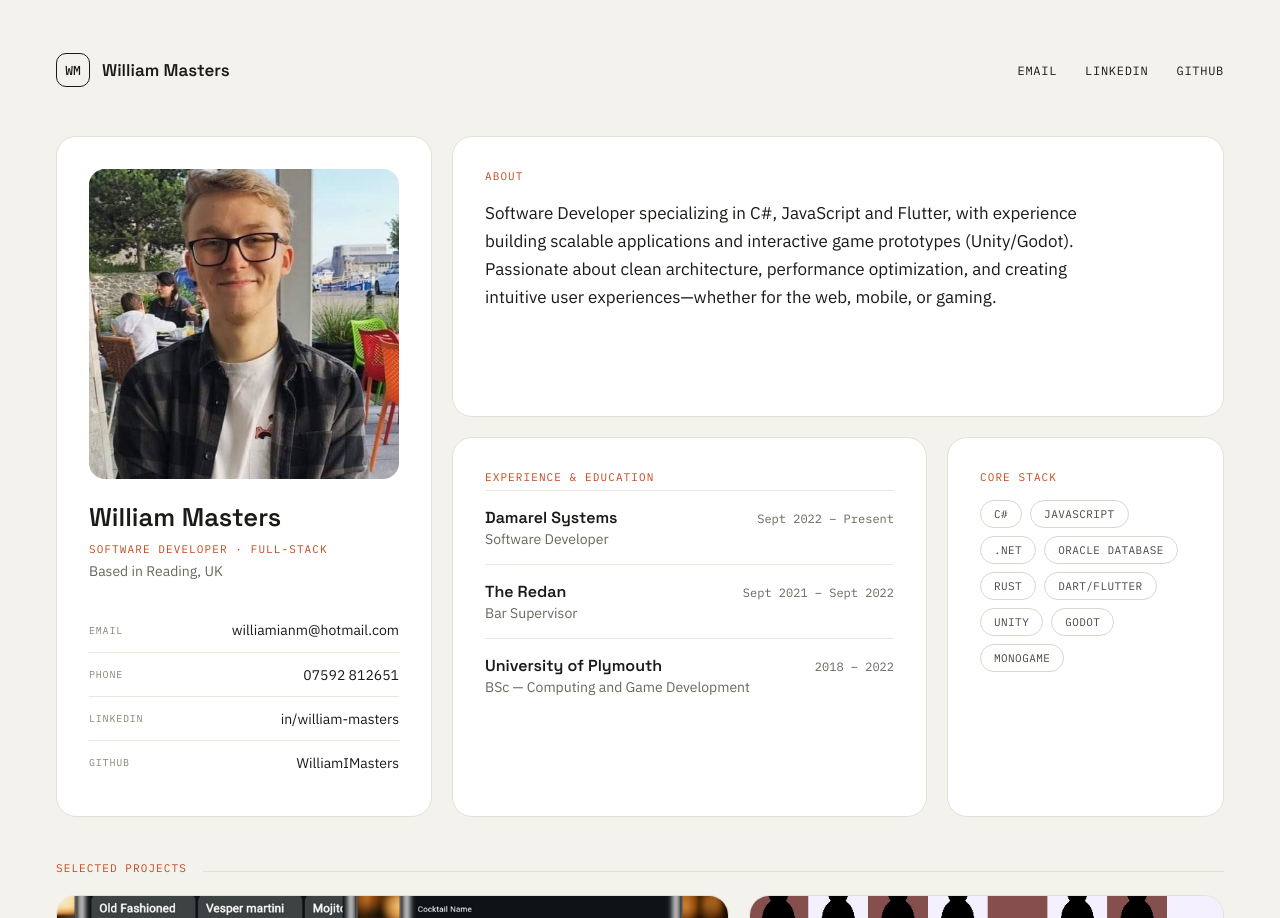
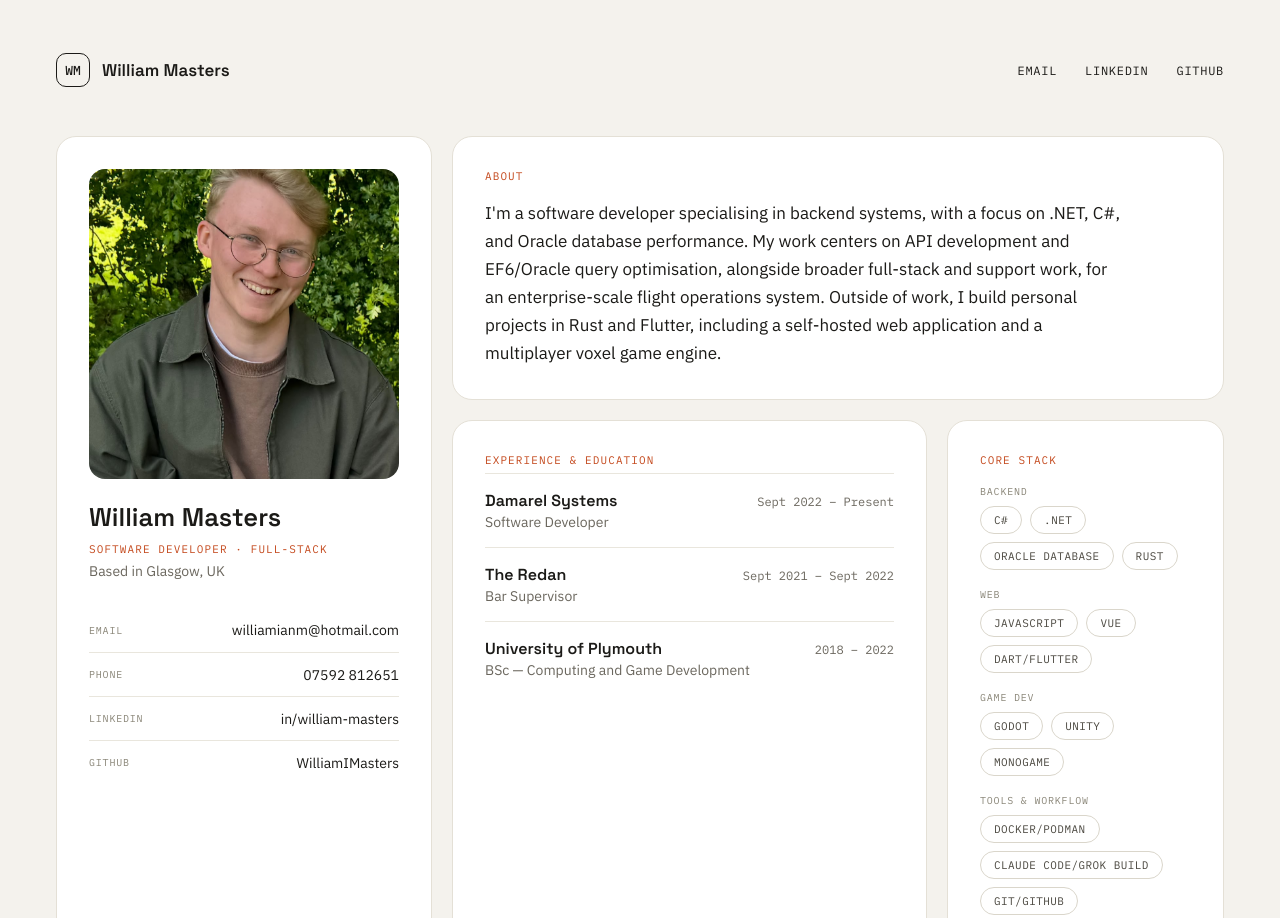
Before and after one commit to WilliamIMasters/williamimasters.github.io, a plain HTML site: page index.html in a window 1280 px wide. Shown: the top 918 px of the page. Drawn offline with Linux system fonts and the light colour scheme.

Commit message:
Update #1

```diff
--- a/css/styles.css
+++ b/css/styles.css
@@ -234,9 +234,22 @@ p { margin: 0; }
   padding: var(--card-padding);
   display: flex;
   flex-direction: column;
+  gap: 18px;
 }
 
-.skills-card .label { margin-bottom: 16px; }
+.skill-group {
+  display: flex;
+  flex-direction: column;
+  gap: 8px;
+}
+
+.skill-group-label {
+  font-size: 10px;
+  letter-spacing: 0.08em;
+  text-transform: uppercase;
+  color: var(--muted-2);
+  margin: 0;
+}
 
 .tag-list {
   display: flex;
--- a/index.html
+++ b/index.html
@@ -46,12 +46,12 @@
         <section class="card profile-card">
           <img
             class="profile-photo"
-            src="assets/images/ProfilePic.jpg"
+            src="assets/images/ProfilePic2.jpeg"
             alt="William Masters"
           />
           <h1 class="profile-name">William Masters</h1>
           <p class="label">Software Developer · Full-Stack</p>
-          <p class="muted location">Based in Reading, UK</p>
+          <p class="muted location">Based in Glasgow, UK</p>
 
           <div class="contact-list">
             <a class="contact-row" href="mailto:williamianm@hotmail.com">
@@ -86,11 +86,13 @@
         <section class="card about-card">
           <p class="label">About</p>
           <p class="about-text">
-            Software Developer specializing in C#, JavaScript and Flutter, with
-            experience building scalable applications and interactive game
-            prototypes (Unity/Godot). Passionate about clean architecture,
-            performance optimization, and creating intuitive user
-            experiences&mdash;whether for the web, mobile, or gaming.
+            I'm a software developer specialising in backend systems, with a
+            focus on .NET, C#, and Oracle database performance. My work centers
+            on API development and EF6/Oracle query optimisation, alongside
+            broader full-stack and support work, for an enterprise-scale flight
+            operations system. Outside of work, I build personal projects in
+            Rust and Flutter, including a self-hosted web application and a
+            multiplayer voxel game engine.
           </p>
         </section>
 
@@ -123,16 +125,42 @@
 
         <section class="card skills-card">
           <p class="label">Core Stack</p>
+
+          <div class="skill-group">
+            <p class="skill-group-label mono">Backend</p>
             <div class="tag-list">
               <span class="tag">C#</span>
-            <span class="tag">JavaScript</span>
               <span class="tag">.Net</span>
               <span class="tag">Oracle Database</span>
               <span class="tag">Rust</span>
+            </div>
+          </div>
+
+          <div class="skill-group">
+            <p class="skill-group-label mono">Web</p>
+            <div class="tag-list">
+              <span class="tag">JavaScript</span>
+              <span class="tag">Vue</span>
               <span class="tag">Dart/Flutter</span>
+            </div>
+          </div>
+
+          <div class="skill-group">
+            <p class="skill-group-label mono">Game Dev</p>
+            <div class="tag-list">
+              <span class="tag">Godot</span>
               <span class="tag">Unity</span>
-            <span class="tag">Godot</span>
               <span class="tag">MonoGame</span>
+            </div>
+          </div>
+
+          <div class="skill-group">
+            <p class="skill-group-label mono">Tools & workflow</p>
+            <div class="tag-list">
+              <span class="tag">Docker/Podman</span>
+              <span class="tag">Claude Code/Grok Build</span>
+              <span class="tag">Git/Github</span>
+            </div>
           </div>
         </section>
       </div>
```
Also changed, not shown: assets/images/ProfilePic2.jpeg (added). Lines whose indentation alone changed are shown as unchanged.
